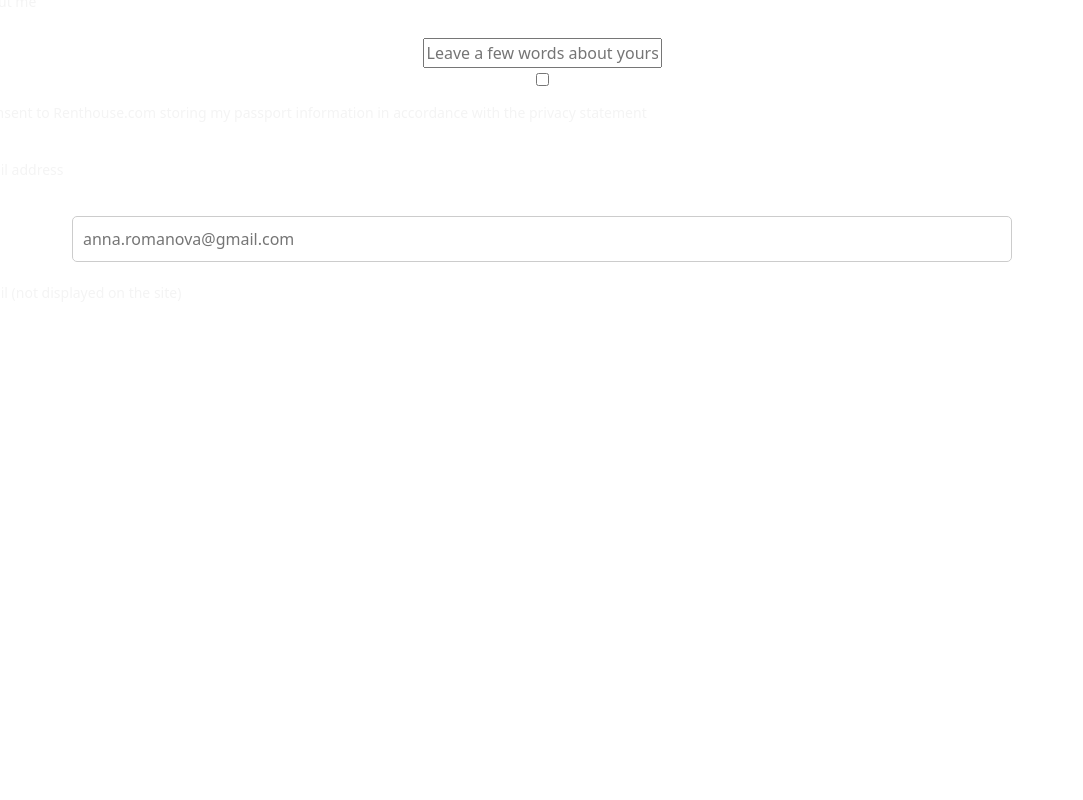
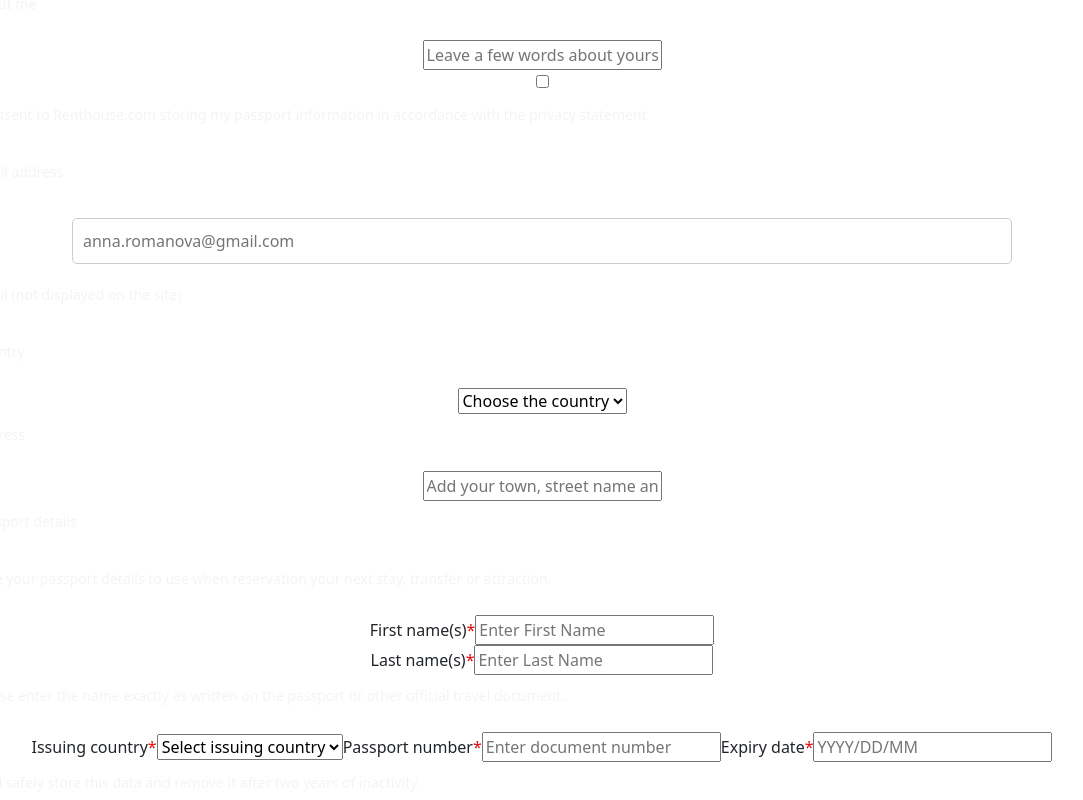
Before and after one commit to renthous-kyiv-ua/frontend, a React (Create React App) app in the folder rent-house-frontend/: page /tenant in a window 1280 px wide. Shown: the part 1080-1880 px from the top of the page, without its empty margins (98-1181 px from the left). Before the commit the page ends 1409 px from the top, so only its background shows below. Built offline with nearby package versions, Linux system fonts and the light colour scheme.

Commit message:
Added edit-data

```diff
--- a/rent-house-frontend/src/components/AccountSettingsTenant.js
+++ b/rent-house-frontend/src/components/AccountSettingsTenant.js
@@ -216,7 +216,7 @@ const AccountSettingsTenant = () => {
               </div>
               <div className='birth-date'>
                 <p>Birth date</p>
-                <input type='date' placeholder='YYYY/DD/MM'/>
+                <input placeholder='YYYY/DD/MM'/>
                 <p>We will congratulate you with your birthday and give you a gift certificate</p>
               </div>
               <div className='phone-number'>
@@ -237,6 +237,46 @@ const AccountSettingsTenant = () => {
                 <input type='email' placeholder='anna.romanova@gmail.com'/>
                 <p>Email (not displayed on the site)</p>
               </div>
+              <div className='country'>
+                <p>Country</p>
+                <select>
+                  <option>Choose the country</option>
+                  <option>Ukraine</option>
+                  <option>Poland</option>
+                  <option>England</option>
+                  <option>Spain</option>
+                </select>
+              </div>
+              <div className='address'>
+                <p>Address</p>
+                <input type='address' placeholder='Add your town, street name and house/apartment numder, postcode'/>
+              </div>
+              <div className='passport-details'>
+                <p>Passport details</p>
+                <p>Save your passport details to use when reservation your next stay, transfer or attraction.</p>
+                <div className='passport-fullname'>
+                  <label>First name(s)<span class="necessarily">*</span></label>
+                  <input placeholder='Enter First Name'/><br/>
+                  <label>Last name(s)<span class="necessarily">*</span></label>
+                  <input placeholder='Enter Last Name'/>
+                  <p>Please enter the name exactly as written on the passport or other official travel document.</p>
+                </div>
+                <div className='passport-country'>
+                  <label>Issuing country<span class="necessarily">*</span></label>
+                  <select>
+                    <option>Select issuing country</option>
+                    <option>Ukraine</option>
+                    <option>Poland</option>
+                    <option>England</option>
+                    <option>Spain</option>
+                  </select>
+                  <label>Passport number<span class="necessarily">*</span></label>
+                  <input placeholder='Enter document number'/>
+                  <label>Expiry date<span class="necessarily">*</span></label>
+                  <input placeholder='YYYY/DD/MM'/>
+                  <p>We’ll safely store this data and remove it after two years of inactivity.</p>
+                </div>
+              </div>
             </div>
           </section>
         </div>
```
